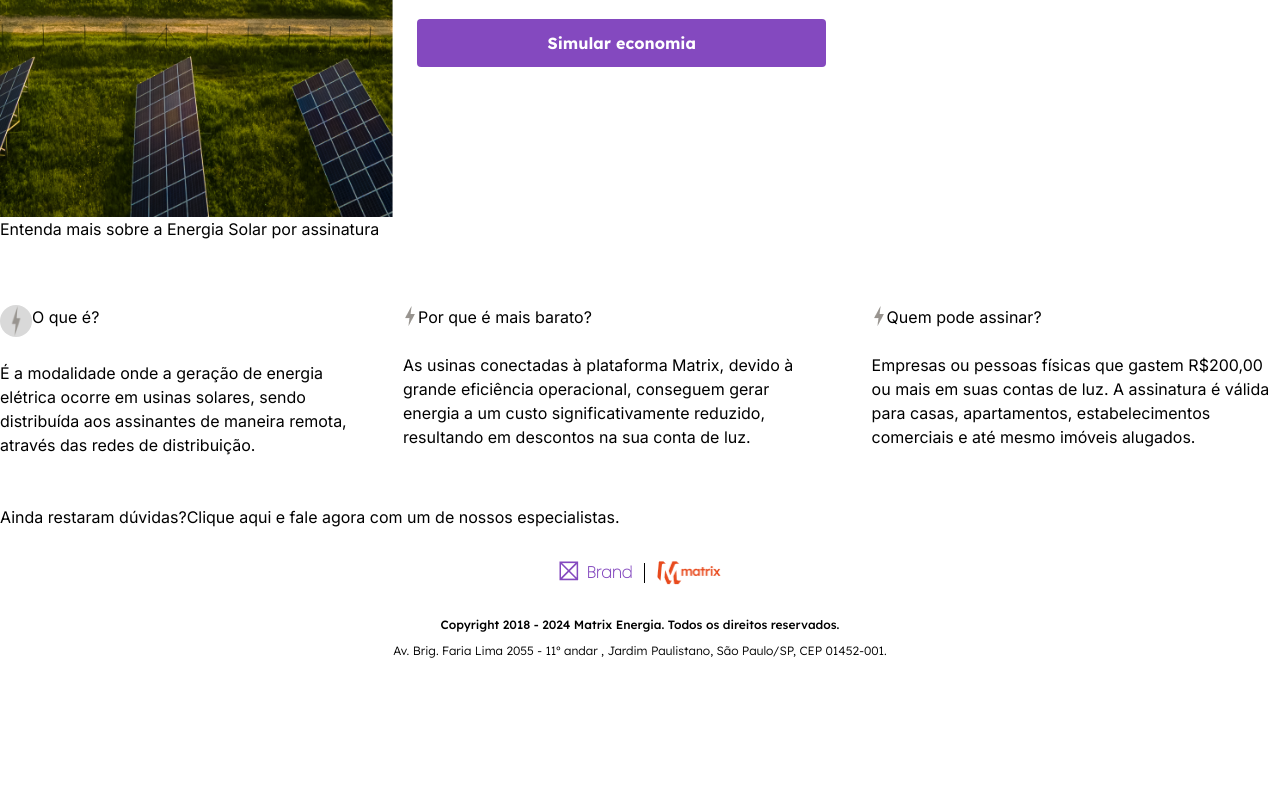
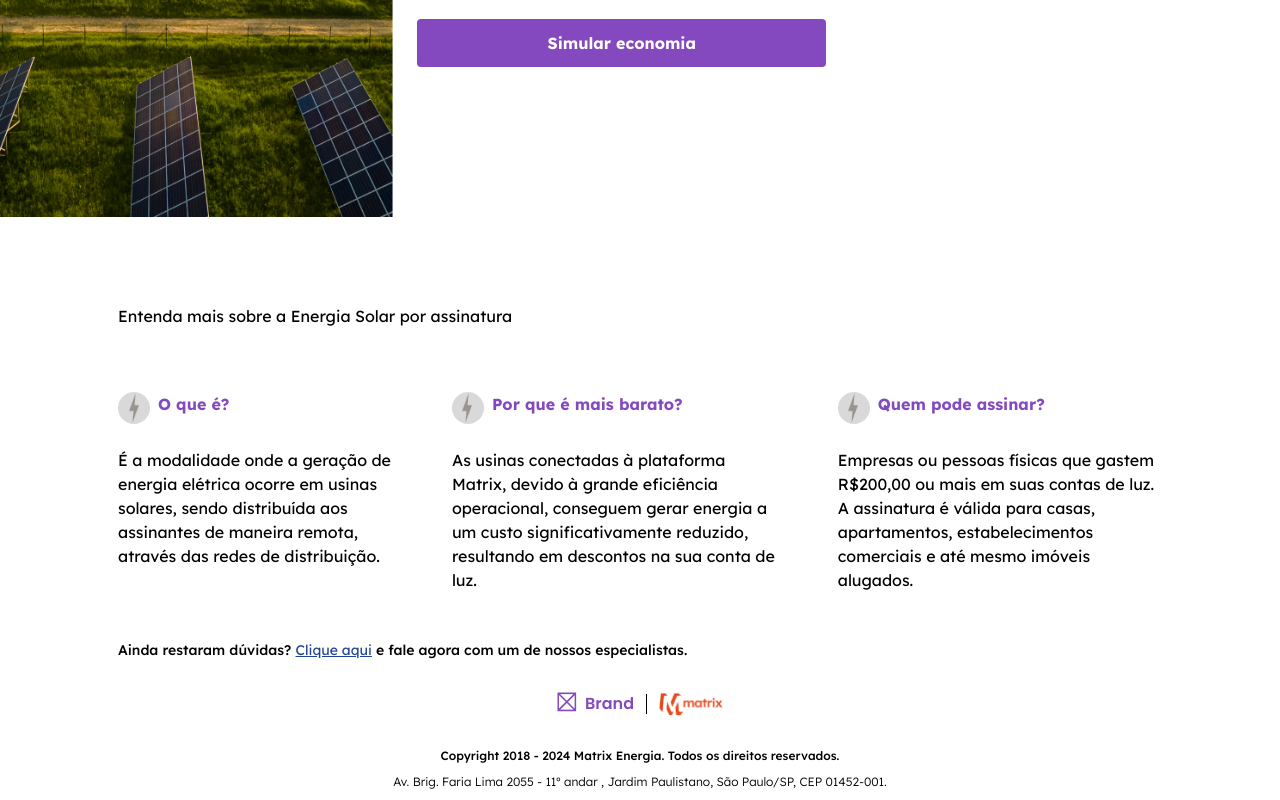
Before and after one commit to MelTami/LP-Whitelabel, a Next.js app: page / in a window 1280 px wide. Shown: the part 1386-2186 px from the top of the page. Before the commit the page ends 2055 px from the top, so only its background shows below. Built offline with nearby package versions, Linux system fonts and the light colour scheme.

Commit message:
fix: GD section done

```diff
--- a/src/app/layout.tsx
+++ b/src/app/layout.tsx
@@ -12,7 +12,7 @@ const lexend = Lexend({
 
 const poppins = Poppins({
   subsets: ["latin"],
-  weight: "100",
+  weight: "600",
   display: "swap",
   variable: "--font-poppins",
 });
--- a/src/components/GD/GD.tsx
+++ b/src/components/GD/GD.tsx
@@ -4,7 +4,7 @@ import lighting from "./image 45.png";
 
 export default function GD() {
   return (
-    <section className="container">
+    <section className="font-sans justify-center flex flex-row w-full px-29 pt-21">
       <div id="container" className="gap-16 flex flex-col">
         <div id="title">
           <h2>Entenda mais sobre a Energia Solar por assinatura</h2>
@@ -12,19 +12,16 @@ export default function GD() {
         <div id="content" className="gap-12 flex flex-col">
           <div id="grid" className="gap-14 flex">
             <div id="topic" className="flex flex-col gap-6">
-              <div className="flex">
+              <div className="flex gap-2 align-middle">
                 <div
                   id="img"
                   className="rounded-full border-bgray bg-bgray w-8 h-8 flex justify-center align-middle"
                 >
-                  <Image
-                    src={lighting}
-                    alt="lightning gray"
-                    width={13}
-                    height={20}
-                  />
+                  <Image src={lighting} alt="lightning gray" className="" />
                 </div>
-                <h3>O que é?</h3>
+                <h3 className="font-bold text-base text-lilac md:text-center">
+                  O que é?
+                </h3>
               </div>
               <p>
                 É a modalidade onde a geração de energia elétrica ocorre em
@@ -33,11 +30,16 @@ export default function GD() {
               </p>
             </div>
             <div id="topic" className="flex flex-col gap-6">
-              <div className="flex">
-                <div id="img" className="rounded full">
+              <div className="flex gap-2 align-middle">
+                <div
+                  id="img"
+                  className="rounded-full border-bgray bg-bgray w-8 h-8 flex justify-center align-middle"
+                >
                   <Image src={lighting} alt="lightning gray" />
                 </div>
-                <h3>Por que é mais barato?</h3>
+                <h3 className="font-bold text-base text-lilac md:text-center">
+                  Por que é mais barato?
+                </h3>
               </div>
               <p>
                 As usinas conectadas à plataforma Matrix, devido à grande
@@ -47,11 +49,16 @@ export default function GD() {
               </p>
             </div>
             <div id="topic" className="flex flex-col gap-6">
-              <div className="flex">
-                <div id="img" className="rounded full">
+              <div className="flex gap-2 align-middle">
+                <div
+                  id="img"
+                  className="rounded-full border-bgray bg-bgray w-8 h-8 flex justify-center align-middle"
+                >
                   <Image src={lighting} alt="lightning gray" />
                 </div>
-                <h3>Quem pode assinar?</h3>
+                <h3 className="font-bold text-base text-lilac md:text-center">
+                  Quem pode assinar?
+                </h3>
               </div>
               <p>
                 Empresas ou pessoas físicas que gastem R$200,00 ou mais em suas
@@ -60,11 +67,16 @@ export default function GD() {
               </p>
             </div>
           </div>
-          <div id="questions">
+          <div id="questions" className="text-sm font-medium">
             <p>
-              Ainda restaram dúvidas?
-              <a href="https://matrixenergia.com/">Clique aqui</a> e fale agora
-              com um de nossos especialistas.
+              Ainda restaram dúvidas?{" "}
+              <a
+                href="https://matrixenergia.com/"
+                className="font-normal text-penblue underline"
+              >
+                Clique aqui
+              </a>{" "}
+              e fale agora com um de nossos especialistas.
             </p>
           </div>
         </div>
--- a/tailwind.config.ts
+++ b/tailwind.config.ts
@@ -62,12 +62,15 @@ const config: Config = {
         "499": "499px",
         "38": "153px",
         "22": "90px",
+        "29": "118px",
+        "21": "87.5px",
       },
       colors: {
         lilac: "rgb(132, 73, 191, 1)",
         lgray: "rgb(180, 183, 186,1)",
         ngray: "rgba(91, 90, 90, 1)",
         bgray: "rgba(217, 217, 217, 1)",
+        penblue: "rgba(31, 68, 150, 1)",
       },
       borderWidth: {
         DEFAULT: "1px",
```
